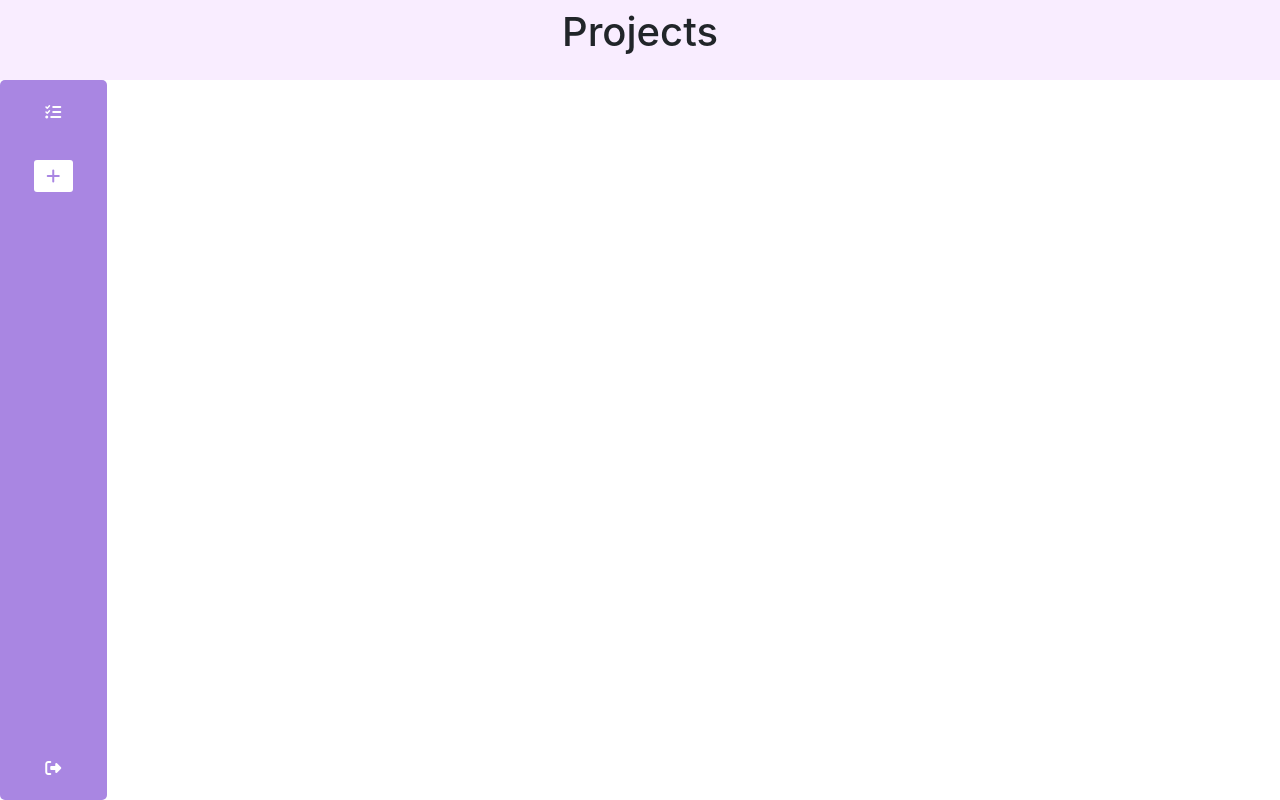
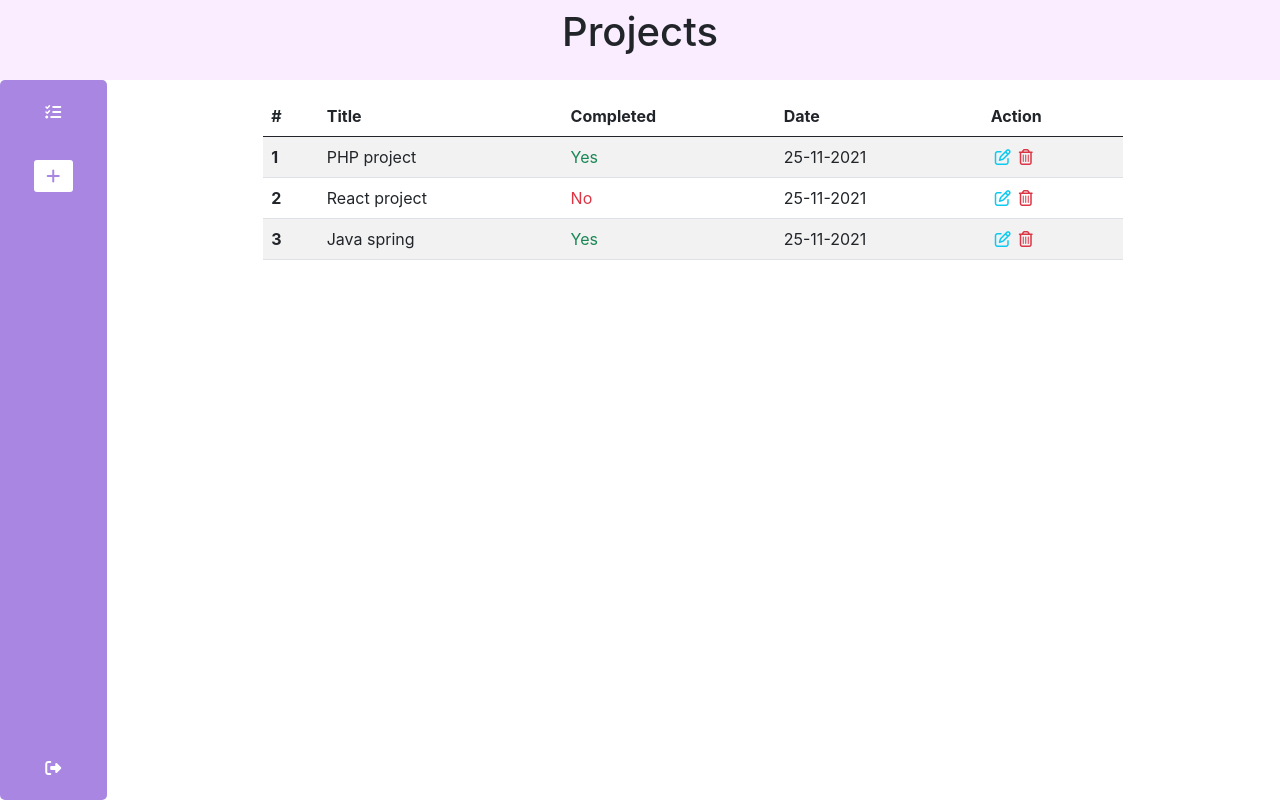
Before and after one commit to Nimoscmp/my-mern-project, a React (Create React App) app: page /home in a window 1280 px wide. Both pictures are taken after a click on the icon 53 px from the left and 112 px from the top of the page. Built offline with nearby package versions, Linux system fonts and the light colour scheme.

Commit message:
Build project list table prototype

```diff
--- a/src/components/main/home/Section.jsx
+++ b/src/components/main/home/Section.jsx
@@ -13,10 +13,8 @@ const Section = () => {
         {
         newProject ?
             <NewProject/>
-        :   projectsList ?
+        :
             <ProjectList/>
-        :
-            null
         }
     </section>
     </>
--- a/src/components/main/home/section/NewProject.jsx
+++ b/src/components/main/home/section/NewProject.jsx
@@ -153,7 +153,7 @@ const NewProject = () => {
                 </button>
             </div> */}
 
-            <div class="alert alert-success mt-5" role="alert">
+            <div className="alert alert-success mt-5" role="alert">
                 <p>Your project <strong>Title</strong> was added successfully to the database</p>
                 <a
                     href="#a"
--- a/src/components/main/home/section/ProjectList.jsx
+++ b/src/components/main/home/section/ProjectList.jsx
@@ -1,7 +1,51 @@
 const ProjectList = () => {
     return (
     <>
-
+    <section className="w-75 m-1 p-1">
+        <table className="table table-striped table-hover">
+            <thead>
+                <tr>
+                    <th scope="col">#</th>
+                    <th scope="col">Title</th>
+                    <th scope="col">Completed</th>
+                    <th scope="col">Date</th>
+                    <th scope="col">Action</th>
+                </tr>
+            </thead>
+            <tbody>
+                <tr>
+                    <th scope="row">1</th>
+                    <td>PHP project</td>
+                    <td className="text-success">Yes</td>
+                    <td>25-11-2021</td>
+                    <td>
+                        <i className="far fa-edit mx-1 text-info"></i>
+                        <i className="far fa-trash-alt mx-1 text-danger"></i>
+                    </td>
+                </tr>
+                <tr>
+                    <th scope="row">2</th>
+                    <td>React project</td>
+                    <td className="text-danger">No</td>
+                    <td>25-11-2021</td>
+                    <td>
+                        <i className="far fa-edit mx-1 text-info"></i>
+                        <i className="far fa-trash-alt mx-1 text-danger"></i>
+                    </td>
+                </tr>
+                <tr>
+                    <th scope="row">3</th>
+                    <td>Java spring</td>
+                    <td className="text-success">Yes</td>
+                    <td>25-11-2021</td>
+                    <td>
+                        <i className="far fa-edit mx-1 text-info"></i>
+                        <i className="far fa-trash-alt mx-1 text-danger"></i>
+                    </td>
+                </tr>
+            </tbody>
+        </table>
+    </section>
     </>
     )
 }
```
